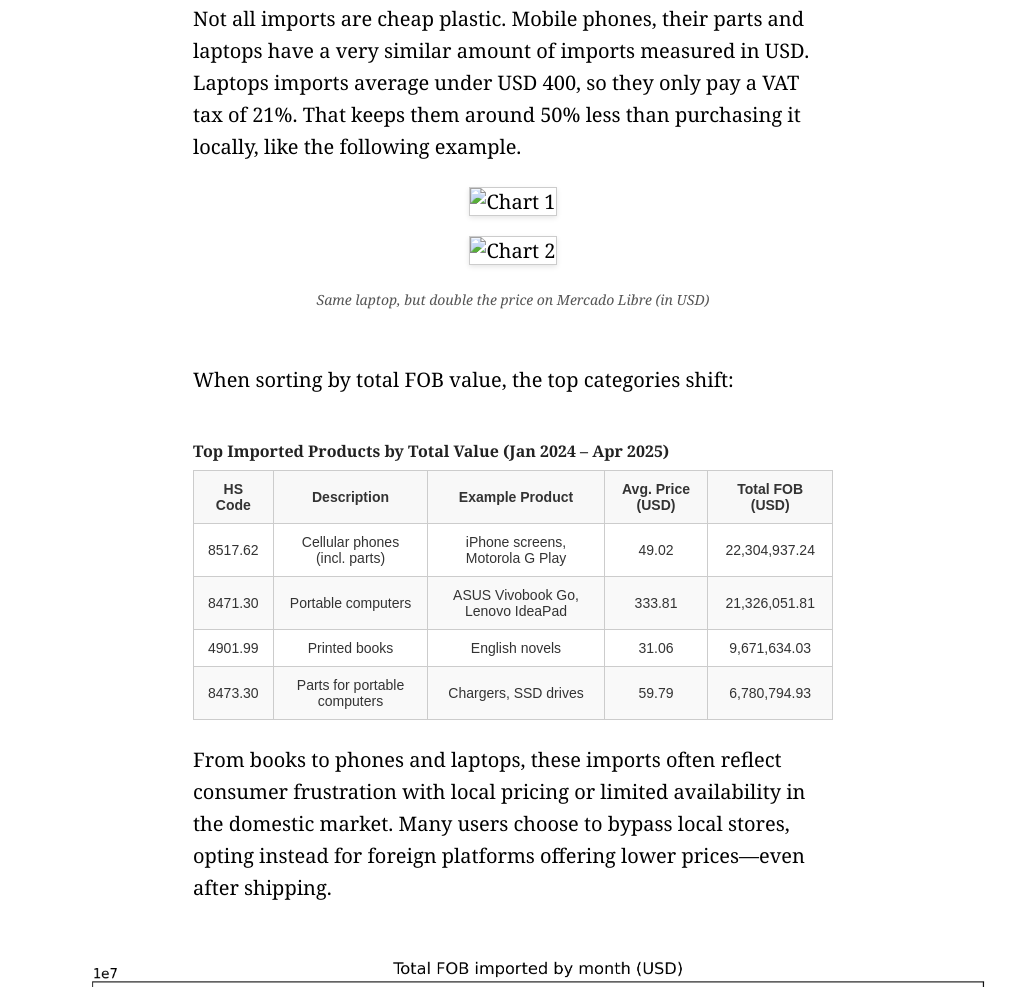
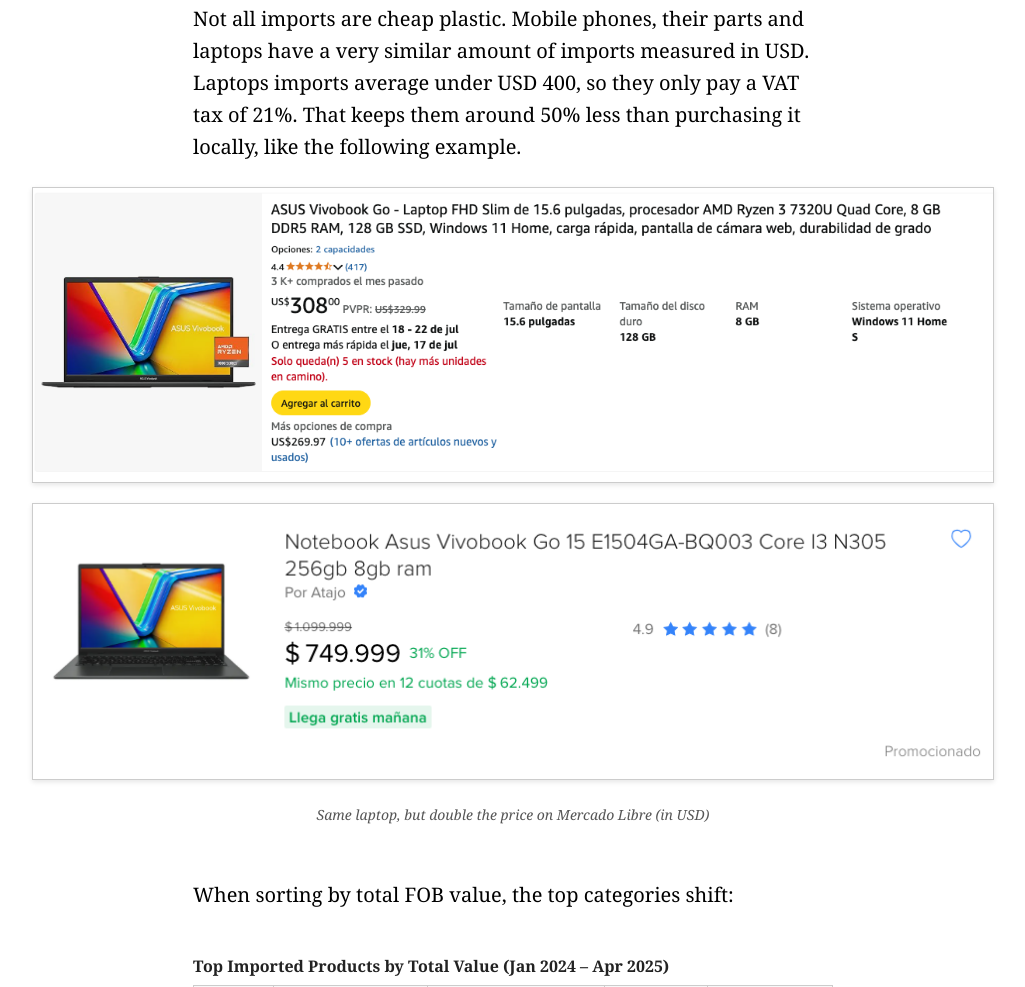
Before and after one commit to santimaestri/Importboom, a plain HTML site: page index.html in a window 1280 px wide. Shown: the part 3522-4509 px from the top of the page, without its empty margins (127-1152 px from the left). Drawn offline with Linux system fonts and the light colour scheme.

Commit message:
updated pictures

```diff
--- a/index.html
+++ b/index.html
@@ -259,8 +259,8 @@
 </style>
 
 <div class="image-gallery">
-  <img src="file:///Users/santiagomaestri/Desktop/LEDE/Project/Project_2/Captura%20de%20pantalla%202025-07-15%20a%20la(s)%207.21.12%E2%80%AFp.%C2%A0m..png" alt="Chart 1">
-  <img src="file:///Users/santiagomaestri/Desktop/LEDE/Project/Project_2/Captura%20de%20pantalla%202025-07-15%20a%20la(s)%207.21.26%E2%80%AFp.%C2%A0m..png" alt="Chart 2">
+  <img src="https://github.com/santimaestri/Importboom/blob/main/Captura%20de%20pantalla%202025-07-15%20a%20la(s)%207.21.12%E2%80%AFp.%C2%A0m..png" alt="Chart 1">
+  <img src="https://github.com/santimaestri/Importboom/blob/main/Captura%20de%20pantalla%202025-07-15%20a%20la(s)%207.21.26%E2%80%AFp.%C2%A0m..png" alt="Chart 2">
   <figcaption>Same laptop, but double the price on Mercado Libre (in USD)</figcaption>
 </div>
 
```
